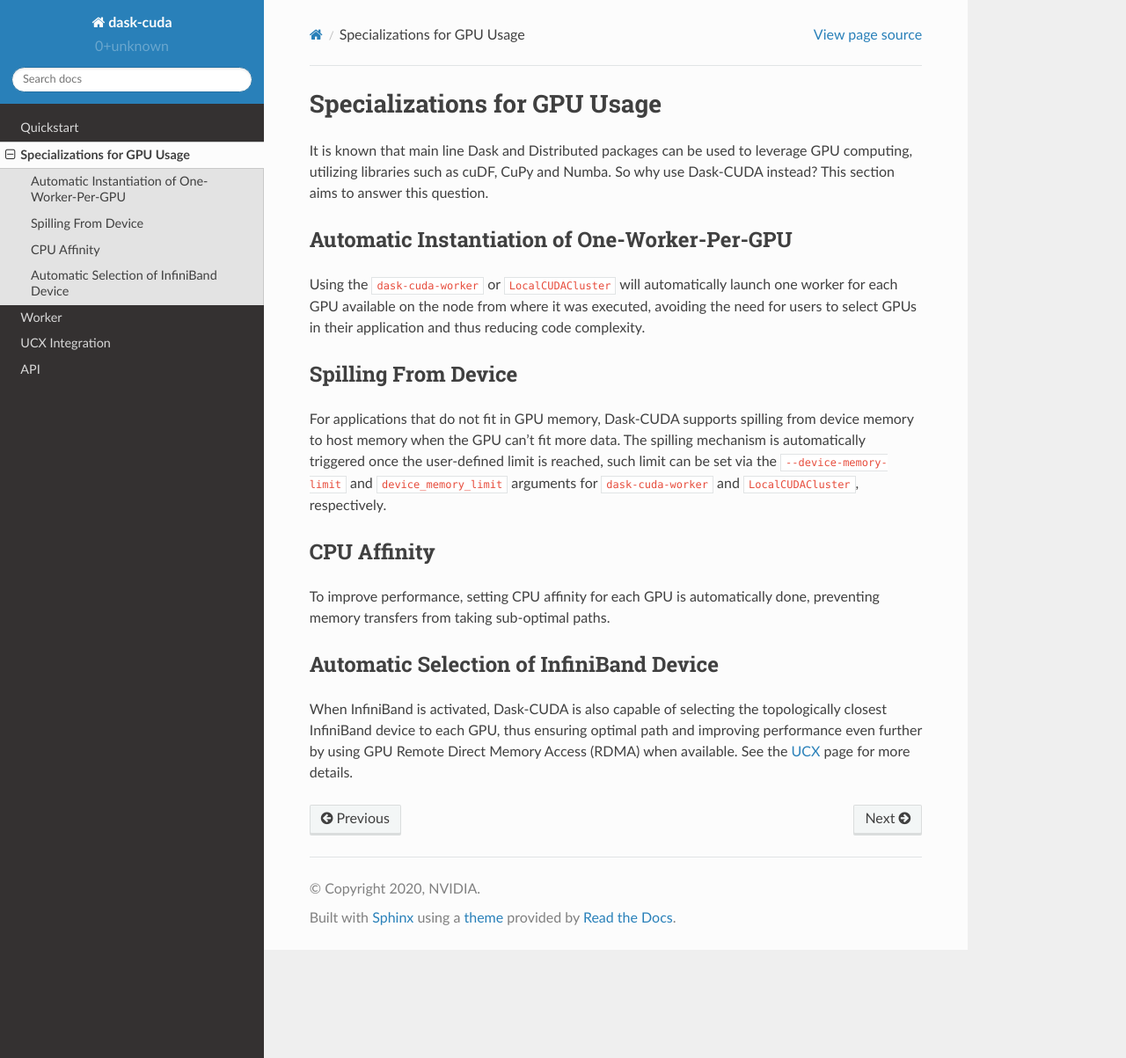
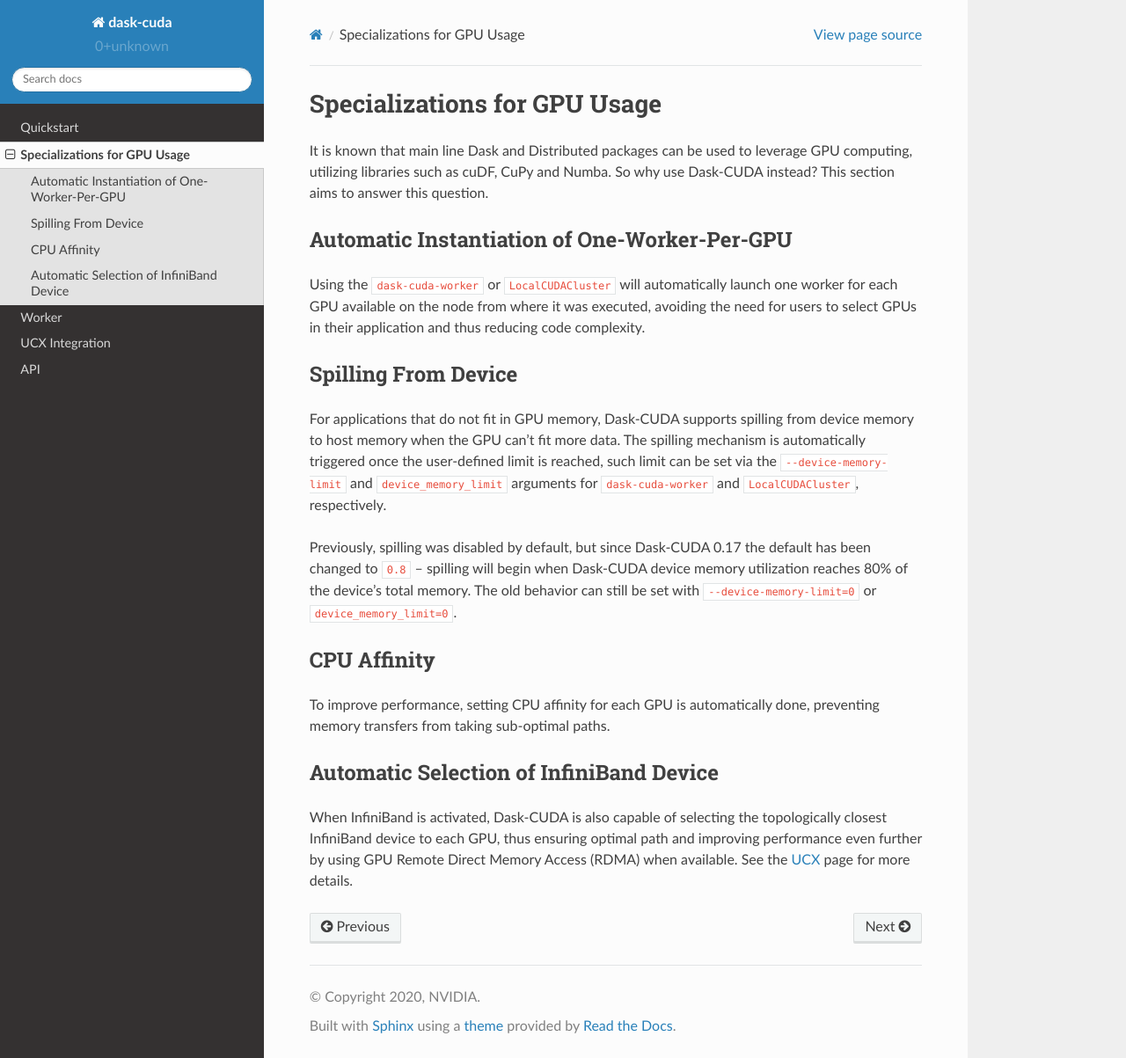
Before and after one commit to rapidsai/dask-cuda, a Sphinx documentation site: the page built from docs/source/specializations.rst, in a window 1280 px wide and 1203 px high. Shown: the whole window at 88% size. Built offline with Sphinx 7.4.7 and the Read the Docs theme 2.0.0, drawn with Linux system fonts in a browser that asks for light colours.

Commit message:
Update spilling docs with info on new default

```diff
--- a/docs/source/specializations.rst
+++ b/docs/source/specializations.rst
@@ -13,6 +13,8 @@
 
 For applications that do not fit in GPU memory, Dask-CUDA supports spilling from device memory to host memory when the GPU can't fit more data. The spilling mechanism is automatically triggered once the user-defined limit is reached, such limit can be set via the ``--device-memory-limit`` and ``device_memory_limit`` arguments for ``dask-cuda-worker`` and ``LocalCUDACluster``, respectively.
 
+Previously, spilling was disabled by default, but since Dask-CUDA 0.17 the default has been changed to ``0.8`` -- spilling will begin when Dask-CUDA device memory utilization reaches 80% of the device's total memory. The old behavior can still be set with ``--device-memory-limit=0`` or ``device_memory_limit=0``.
+
 CPU Affinity
 ------------
 
```
